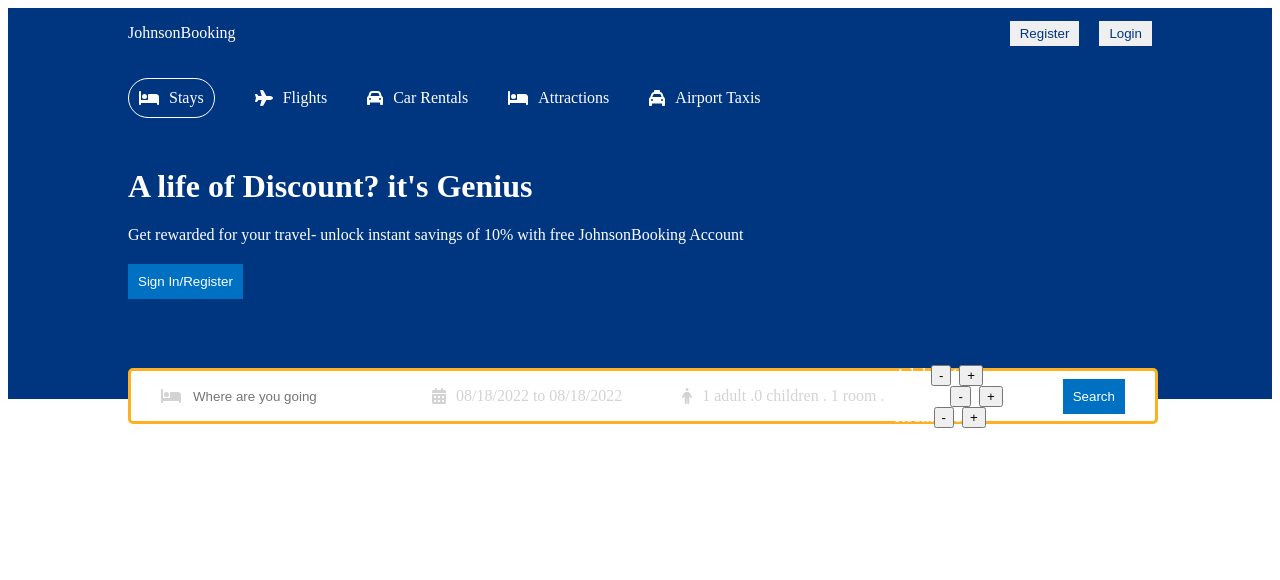
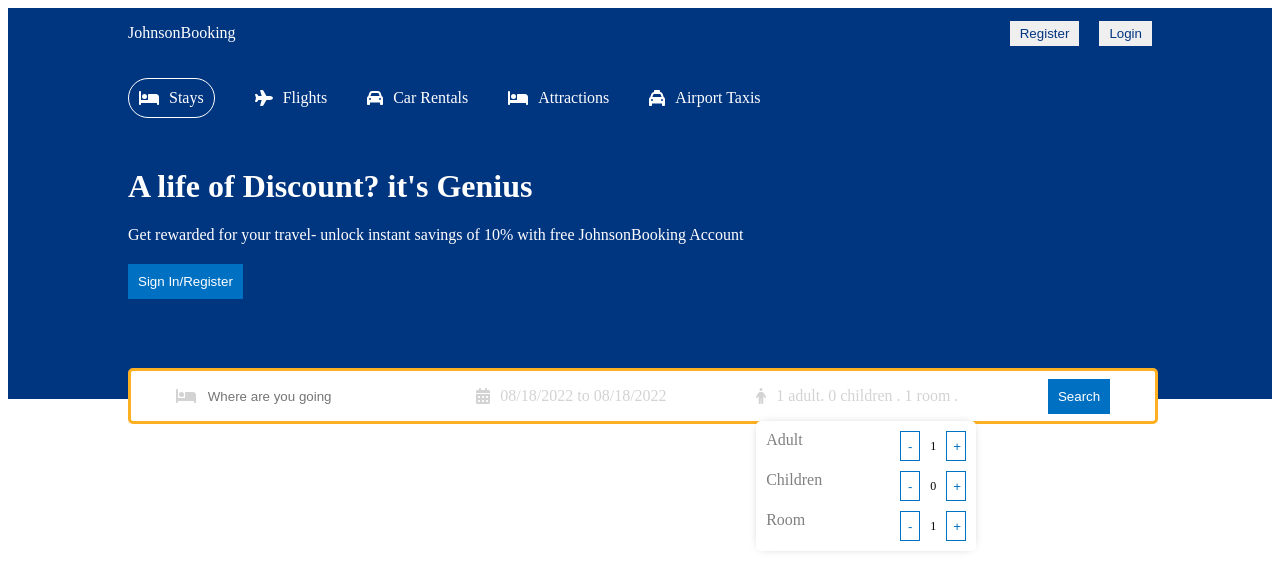
Before and after one commit to karasanyijohnson/React-booking-reservation-UI-Design, a React (Create React App) app: page / in a window 1280 px wide. Shown: the top 580 px of the page. Built offline with nearby package versions, Linux system fonts and the light colour scheme.

Commit message:
validated negative sign

```diff
--- a/src/components/header/Header.jsx
+++ b/src/components/header/Header.jsx
@@ -10,12 +10,12 @@ import {
 } from "@fortawesome/free-solid-svg-icons";
 import "./header.css";
 import { DateRange } from "react-date-range";
-import {format} from 'date-fns';
-import 'react-date-range/dist/styles.css'; // main css file
-import 'react-date-range/dist/theme/default.css'; // theme css file
+import { format } from "date-fns";
+import "react-date-range/dist/styles.css"; // main css file
+import "react-date-range/dist/theme/default.css"; // theme css file
 
 const Header = () => {
-  const[openDate,setOpendate]= useState(false)
+  const [openDate, setOpendate] = useState(false);
   const [date, setDate] = useState([
     {
       startDate: new Date(),
@@ -23,12 +23,20 @@ const Header = () => {
       key: "selection",
     },
   ]);
-  const [openOptions, setOpenOptions]= useState(false)
+  const [openOptions, setOpenOptions] = useState(false);
   const [options, setOptions] = useState({
-    adult:1,
-    children:0,
-    room:1
-  })
+    adult: 1,
+    children: 0,
+    room: 1,
+  });
+  const handleOption = (name, operation) => {
+    setOptions((prev) => {
+      return {
+        ...prev,
+        [name]: operation === "i" ? options[name] + 1 : options[name] - 1,
+      };
+    });
+  };
   return (
     <div className="header">
       <div className="headerContainer">
@@ -71,39 +79,87 @@ const Header = () => {
           </div>
           <div className="headerSearchItem">
             <FontAwesomeIcon icon={faCalendarDays} className="headerIcon" />
-            <span onClick={()=>{setOpendate(!openDate)}} className="headerSearchText">{`${format(
-                date[0].startDate, "MM/dd/yyyy")}
+            <span
+              onClick={() => {
+                setOpendate(!openDate);
+              }}
+              className="headerSearchText"
+            >
+              {`${format(date[0].startDate, "MM/dd/yyyy")}
                 to ${format(date[0].endDate, "MM/dd/yyyy")}`}
             </span>
-            {openDate && <DateRange
+            {openDate && (
+              <DateRange
                 editableDateInputs={true}
                 onChange={(item) => setDate([item.selection])}
                 moveRangeOnFirstSelection={false}
                 ranges={date}
                 className="date"
-            />}
+              />
+            )}
           </div>
           <div className="headerSearchItem">
             <FontAwesomeIcon icon={faPerson} className="headerIcon" />
-            <span className="headerSearchText">{`${options.adult} adult .${options.children} children . ${options.room} room .`}</span>
+            <span className="headerSearchText">{`${options.adult} adult. ${options.children} children . ${options.room} room .`}</span>
             <div className="options">
               <div className="optionItem">
                 <span className="optionText">Adult</span>
-                    <button className="optionCounterButton">-</button>
-                    <span className="optionCounterNumber">1</span>
-                    <button className="optionCounterButton">+</button>
+                <div className="optionCounter">
+                  <button
+                    disabled={options.adult <= 1}
+                    className="optionCounterButton"
+                    onClick={() => handleOption("adult", "d")}
+                  >
+                    -
+                  </button>
+                  <span className="optionCounterNumber">{options.adult}</span>
+                  <button
+                    className="optionCounterButton"
+                    onClick={() => handleOption("adult", "i")}
+                  >
+                    +
+                  </button>
+                </div>
               </div>
               <div className="optionItem">
                 <span className="optionText">Children</span>
-                    <button className="optionCounterButton">-</button>
-                    <span className="optionCounterNumber">0</span>
-                    <button className="optionCounterButton">+</button>
+                <div className="optionCounter">
+                  <button
+                    disabled={options.children <= 1}
+                    className="optionCounterButton"
+                    onClick={() => handleOption("children", "d")}
+                  >
+                    -
+                  </button>
+                  <span className="optionCounterNumber">
+                    {options.children}
+                  </span>
+                  <button
+                    className="optionCounterButton"
+                    onClick={() => handleOption("children", "i")}
+                  >
+                    +
+                  </button>
+                </div>
               </div>
               <div className="optionItem">
                 <span className="optionText">Room</span>
-                    <button className="optionCounterButton">-</button>
-                    <span className="optionCounterNumber">1</span>
-                    <button className="optionCounterButton">+</button>
+                <div className="optionCounter">
+                  <button
+                    disabled={options.room <= 1}
+                    className="optionCounterButton"
+                    onClick={() => handleOption("room", "d")}
+                  >
+                    -
+                  </button>
+                  <span className="optionCounterNumber">{options.room}</span>
+                  <button
+                    className="optionCounterButton"
+                    onClick={() => handleOption("room", "i")}
+                  >
+                    +
+                  </button>
+                </div>
               </div>
             </div>
           </div>
--- a/src/components/header/header.css
+++ b/src/components/header/header.css
@@ -70,3 +70,33 @@ cursor: pointer;
     position: absolute;
     top: 50px;
 }
+.options{
+    position: absolute;
+    top: 50px;
+    background-color: white;
+    color: gray;
+    border-radius: 5px;
+    -webkit-box-shadow: 0px 0px 10px -5px  rgba(0,0,0,0);
+    box-shadow: 0px 0px 10px -5px rgba(0,0,0,0.4);
+}
+.optionItem{
+    width: 200px;
+    display: flex;
+    justify-content: space-between;
+    margin: 10px;
+}
+.optionCounter{
+    display: flex;
+    align-items: center;
+    gap: 10px;
+    font-size: 12px;
+    color: black;
+}
+.optionCounterButton{
+    width: 20px;
+    height: 30px;
+    border: 1px solid #0072c2;
+    color: #0071c2;
+    cursor: pointer;
+    background-color: white;
+}
```
Lines whose indentation alone changed are shown as unchanged.
